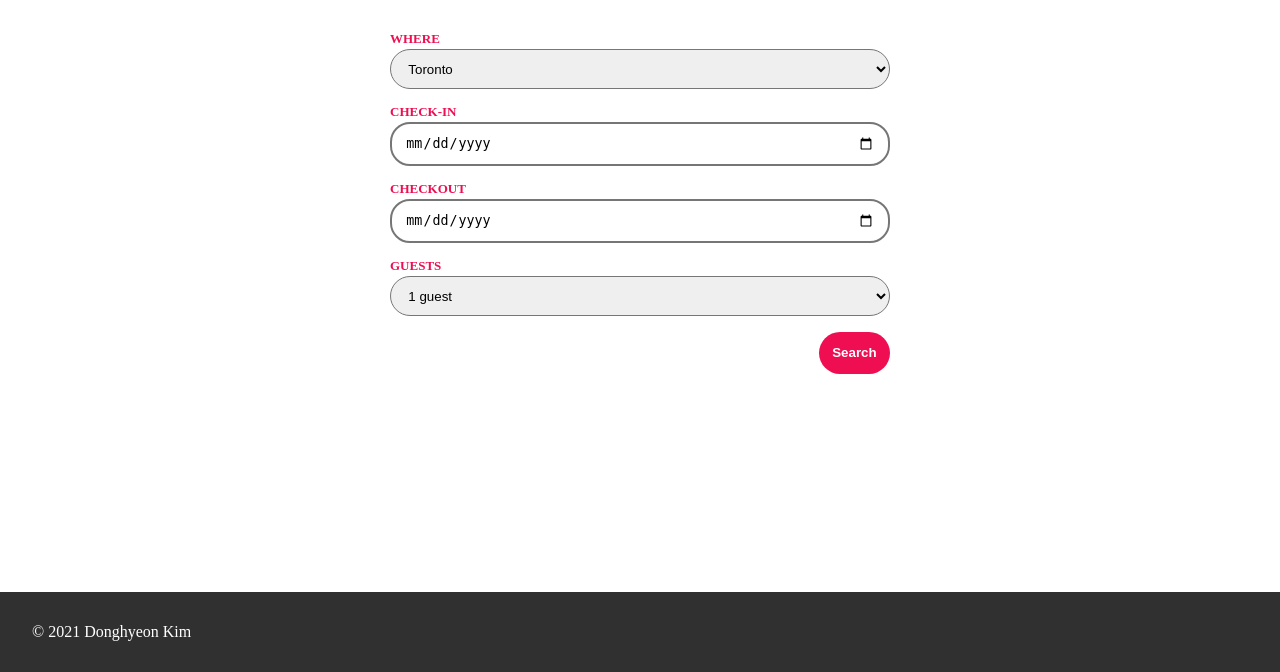
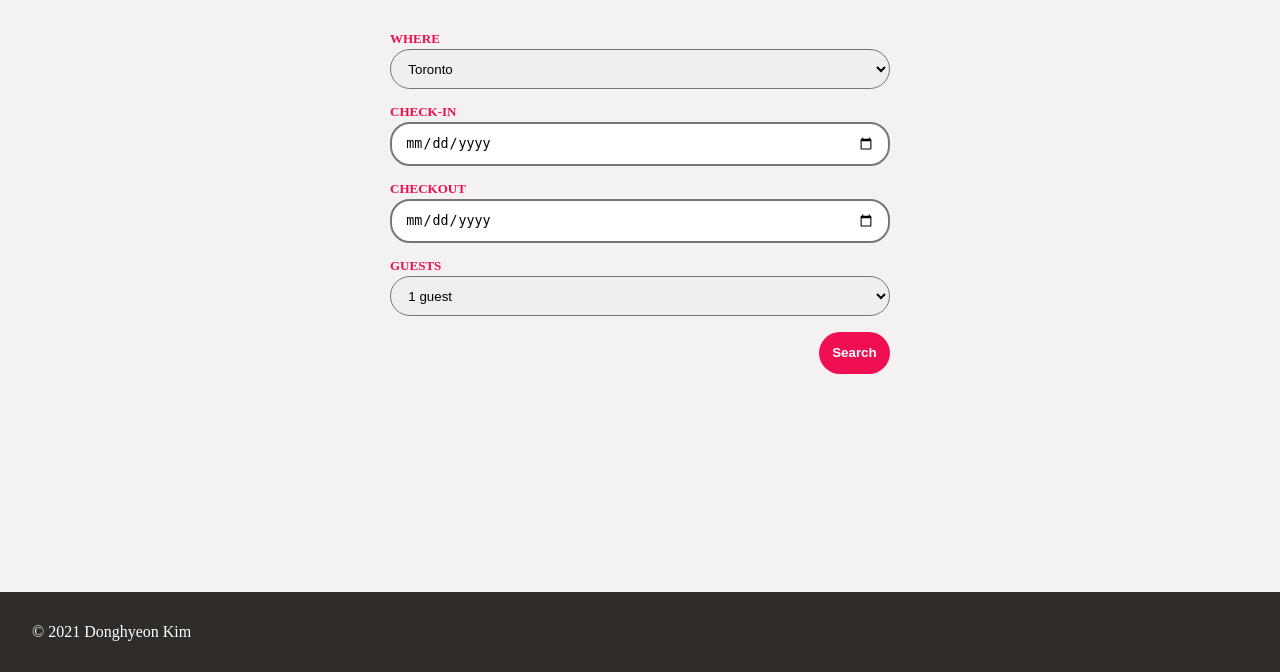
Before and after one commit to 0916dhkim/web322-assignment, a Node server app: page / in a window 1280 px wide. Shown: the part 128-800 px from the top of the page. Run offline with Node 20, Linux system fonts and the light colour scheme; style sheets or scripts are compiled from the project's sources; some libraries are stand-ins or nearby versions.

Commit message:
Update Paper Colors

```diff
--- a/sass/_content.scss
+++ b/sass/_content.scss
@@ -1,7 +1,11 @@
+@import 'variables';
+
 main.content {
   flex: 1;
   display: flex;
   flex-direction: column;
   align-items: stretch;
   padding: 2rem;
+
+  background: $paper-light;
 }
--- a/sass/_variables.scss
+++ b/sass/_variables.scss
@@ -3,7 +3,8 @@ $desktop: 768px;
 
 // Colors.
 $primary: #ee0e51;
-$paper-dark: #303030;
+$paper-dark: #2f2c29;
+$paper-light: #f4f2f0;
 
 // Animation
 $animation-speed: 0.25s;
```
